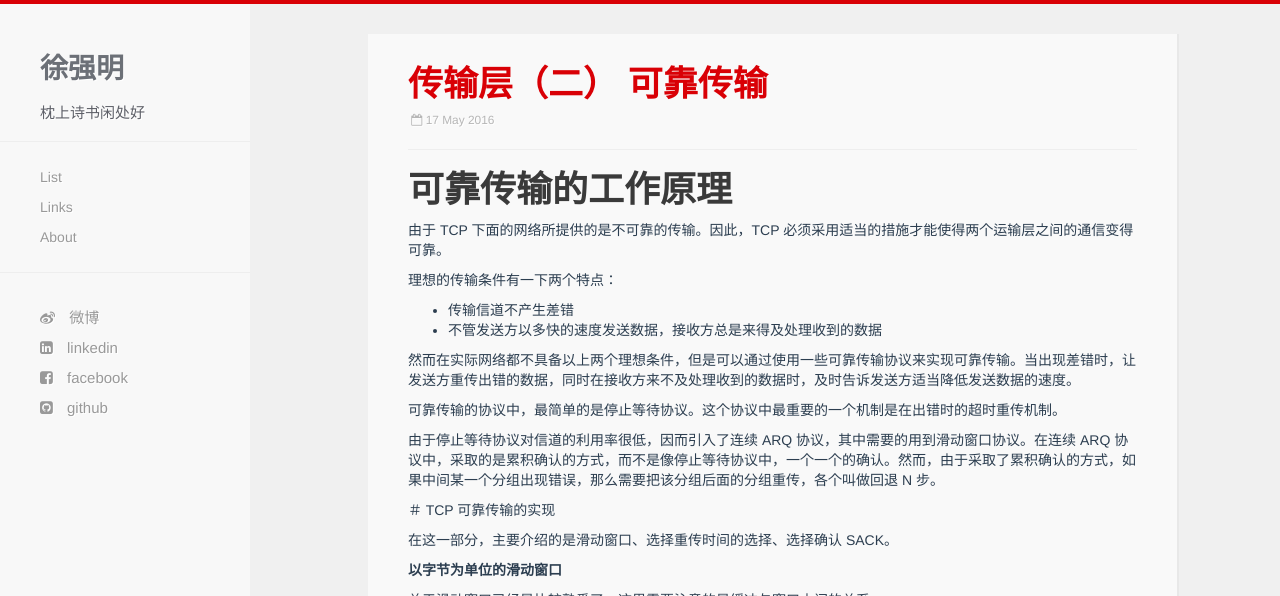
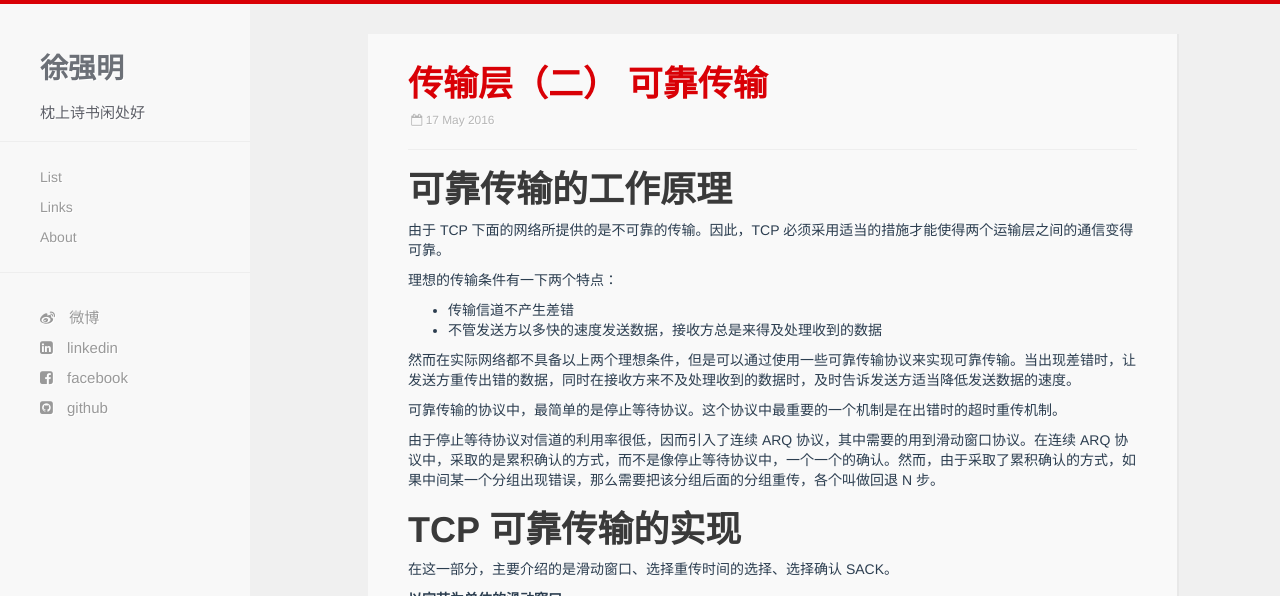
Before and after one commit to xuqiangm/xuqiangm.github.io, a Jekyll site: the page built from _posts/2016-05-17-reliable_transmision.md, in a window 1280 px wide and 900 px high, cut to the strip 0-596 px from the top of the window. Built offline with Jekyll 4.4.1, drawn with Linux system fonts in a browser that asks for light colours; nearby versions of some CDN libraries; Markdown is read by kramdown in place of the engine named in the settings; comment, search, counter and statistics services are not loaded.

Commit message:
传输层

```diff
--- a/_posts/2016-05-17-reliable_transmision.md
+++ b/_posts/2016-05-17-reliable_transmision.md
@@ -19,7 +19,7 @@ categories: Network
 
 由于停止等待协议对信道的利用率很低，因而引入了连续 ARQ 协议，其中需要的用到滑动窗口协议。在连续 ARQ 协议中，采取的是累积确认的方式，而不是像停止等待协议中，一个一个的确认。然而，由于采取了累积确认的方式，如果中间某一个分组出现错误，那么需要把该分组后面的分组重传，各个叫做回退 N 步。
 
-＃ TCP 可靠传输的实现
+# TCP 可靠传输的实现
 
 在这一部分，主要介绍的是滑动窗口、选择重传时间的选择、选择确认 SACK。
 
```
